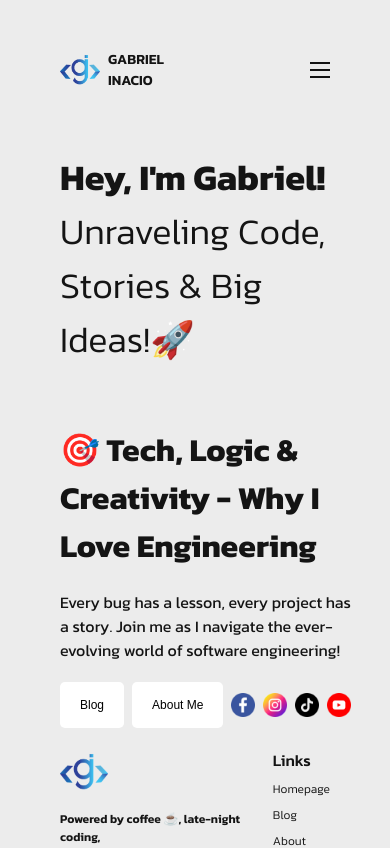
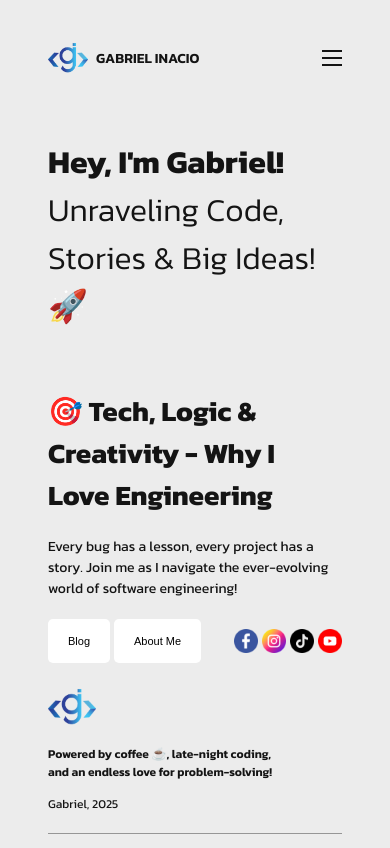
Before and after one commit to gabrielinaciosouza/blog, a Next.js app in the folder blog-web/: page / in a window 390 px wide. Shown: the top 848 px of the page. Built offline with nearby package versions, Linux system fonts and the light colour scheme.

Commit message:
style: adjust responsive styles for Featured, Footer, and Navbar components

```diff
--- a/blog-web/src/app/globals.css
+++ b/blog-web/src/app/globals.css
@@ -40,6 +40,7 @@ a {
   margin: 0 auto;
   padding: 20px;
   width: 100%;
+  align-items: center;
 }
 
 .wrapper {
@@ -79,6 +80,10 @@ a {
   .wrapper {
     max-width: 475px;
   }
+
+  .container {
+    padding: 8px;
+  }
 }
 
 .ql-container {
--- a/blog-web/src/components/featured/featured.module.css
+++ b/blog-web/src/components/featured/featured.module.css
@@ -92,26 +92,26 @@
 @media screen and (max-width: 640px) {
 
     .title {
-        font-size: 36px;
+        font-size: 32px;
     }
 
     .postTitle {
-        font-size: 32px;
+        font-size: 28px;
     }
 
     .postDescription {
-        font-size: 16px;
+        font-size: 14px;
     }
 
     .button {
-        font-size: 12px;
+        font-size: 11px;
     }
 
     .buttonContainer {
-        gap: 8px;
+        gap: 4px;
     }
 
     .social {
-        gap: 8px;
+        gap: 4px;
     }
 }
--- a/blog-web/src/components/footer/footer.module.css
+++ b/blog-web/src/components/footer/footer.module.css
@@ -50,6 +50,7 @@
     flex-direction: column;
     gap: 8px;
     font-weight: 300;
+    align-self: flex-end;
 }
 
 .listItem {
@@ -104,4 +105,8 @@
     .footerBottom {
         font-size: 13px;
     }
+
+    .list {
+        display: none;
+    }
 }
--- a/blog-web/src/components/navbar/navbar.module.css
+++ b/blog-web/src/components/navbar/navbar.module.css
@@ -80,6 +80,6 @@
     }
 
     .logo {
-        flex: 1.2;
+        flex: 2;
     }
 }
```
